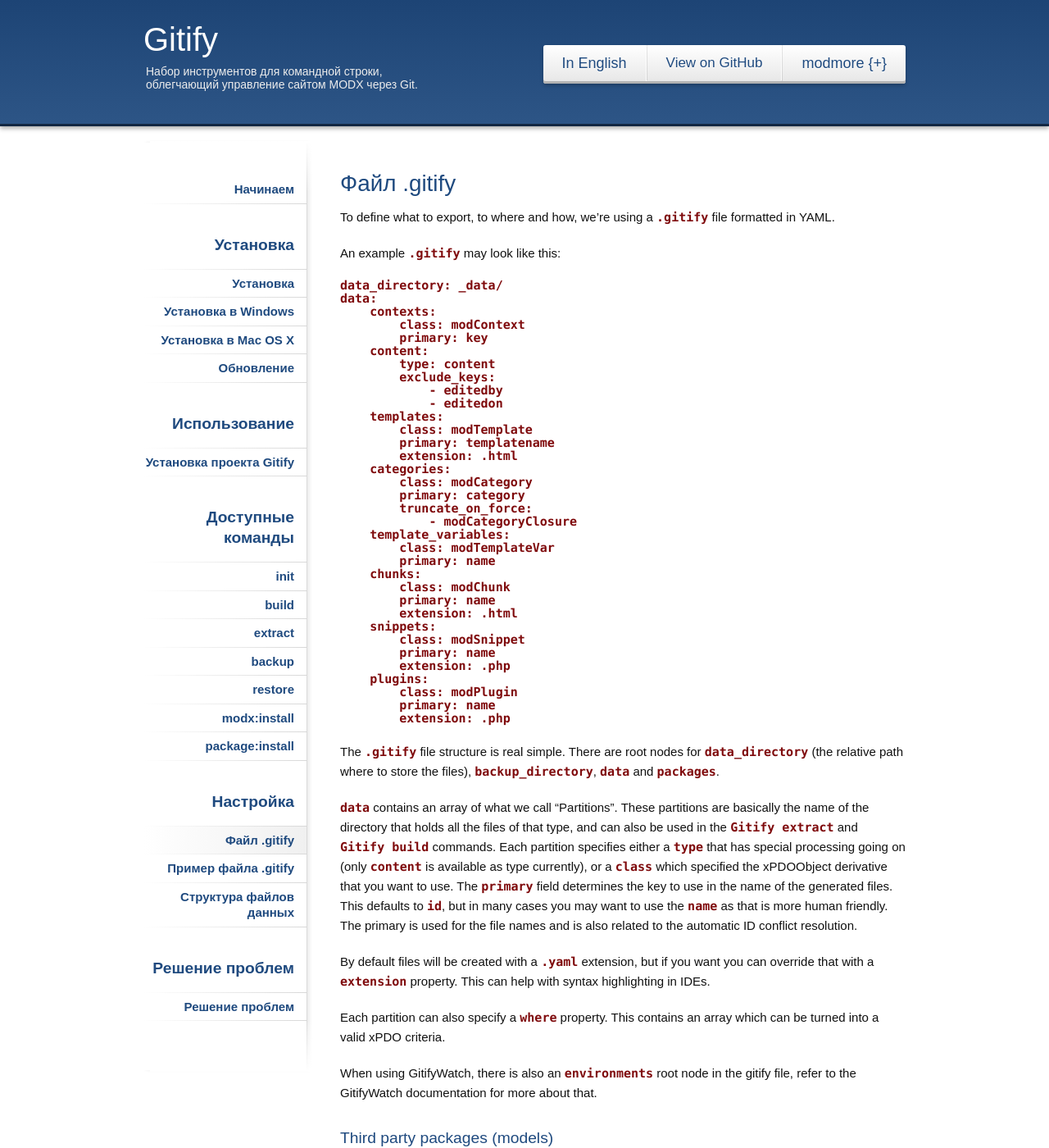
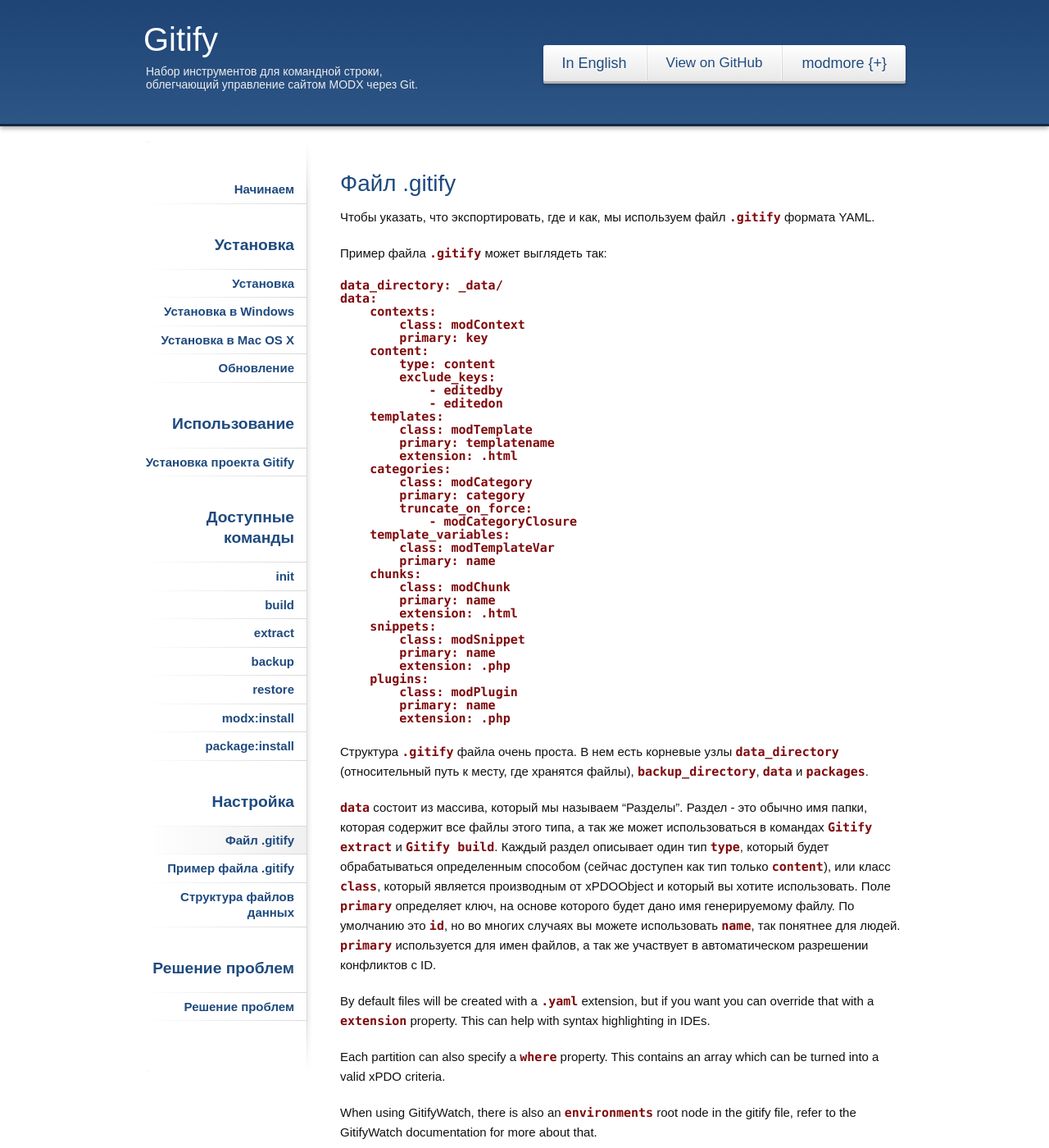
Before and after one commit to modmore/Gitify, a Jekyll site: the page built from _posts/ru/2015-07-09-the-gitify-file.md, in a window 1280 px wide and 1400 px high. Shown: the whole window at 82% size. Built offline with Jekyll 4.4.1, drawn with Linux system fonts in a browser that asks for light colours; Markdown is read by kramdown in place of the engine named in the settings.

Commit message:
Some translates to document about .gitify file

````diff
--- a/_posts/ru/2015-07-09-the-gitify-file.md
+++ b/_posts/ru/2015-07-09-the-gitify-file.md
@@ -8,9 +8,9 @@ order: 1
 
 # Файл .gitify
 
-To define what to export, to where and how, we're using a `.gitify` file formatted in YAML.
+Чтобы указать, что экспортировать, где и как, мы используем файл `.gitify` формата YAML.
 
-An example `.gitify` may look like this:
+Пример файла `.gitify` может выглядеть так:
 
 ```yaml
 data_directory: _data/
@@ -49,9 +49,9 @@ data:
         extension: .php
 ```
 
-The `.gitify` file structure is real simple. There are root nodes for `data_directory` (the relative path where to store the files), `backup_directory`, `data` and `packages`.
+Структура `.gitify` файла очень проста. В нем есть корневые узлы `data_directory` (относительный путь к месту, где хранятся файлы), `backup_directory`, `data` и `packages`.
 
-`data` contains an array of what we call "Partitions". These partitions are basically the name of the directory that holds all the files of that type, and can also be used in the `Gitify extract` and `Gitify build` commands. Each partition specifies either a `type` that has special processing going on (only `content` is available as type currently), or a `class` which specified the xPDOObject derivative that you want to use. The `primary` field determines the key to use in the name of the generated files. This defaults to `id`, but in many cases you may want to use the `name` as that is more human friendly. The primary is used for the file names and is also related to the automatic ID conflict resolution.
+`data` состоит из массива, который мы называем "Разделы". Раздел - это обычно имя папки, которая содержит все файлы этого типа, а так же может использоваться в командах `Gitify extract` и `Gitify build`. Каждый раздел описывает один тип `type`, который будет обрабатываться определенным способом (сейчас доступен как тип только `content`), или класс `class`, который является производным от xPDOObject и который вы хотите использовать. Поле `primary` определяет ключ, на основе которого будет дано имя генерируемому файлу. По умолчанию это `id`, но во многих случаях вы можете использовать `name`, так понятнее для людей. `primary` используется для имен файлов, а так же участвует в автоматическом разрешении конфликтов с ID.
 
 By default files will be created with a `.yaml` extension, but if you want you can override that with a `extension` property. This can help with syntax highlighting in IDEs.
 
````
